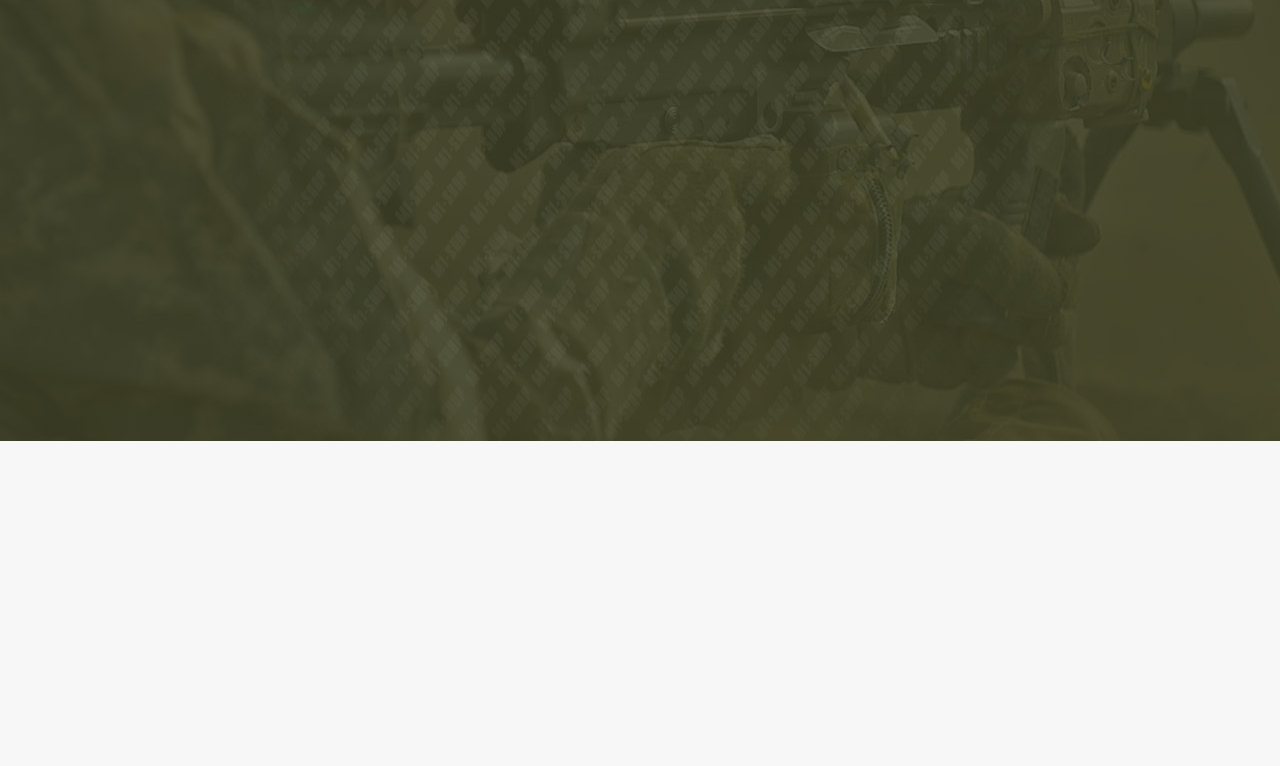
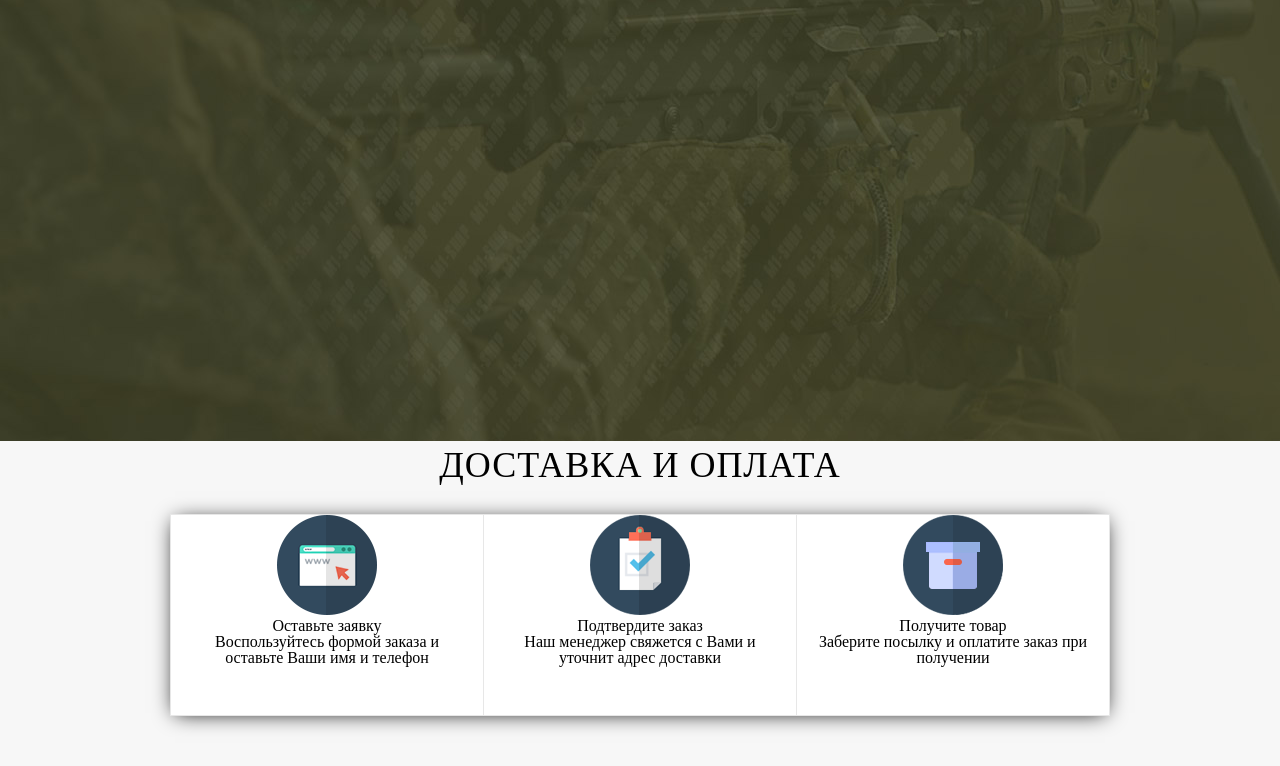
Before and after one commit to Zyside/zabandsir, a plain HTML site: page index.html in a window 1280 px wide. Shown: the part 1493-2259 px from the top of the page. Before the commit the page ends 1934 px from the top, so only its background shows below. Drawn offline with Linux system fonts and the light colour scheme.

Commit message:
New DIV and PNG files
New DIV and PNG files

```diff
--- a/css/css.css
+++ b/css/css.css
@@ -222,3 +222,28 @@ font-family: 'Open Sans Condensed', sans-serif;
 .wrapper2 h2{
 	padding: 26px 0;
 }
+
+.wrapper3{
+	background: #f7f7f7;
+    padding-bottom: 50px;
+    overflow: hidden;
+}
+.wrapper3 ul{
+	margin-top: 25px;
+    background: #fff;
+    border: 1px solid #e7e7e7;
+    display: block;
+    width: 938px;
+    height: 200px;
+    box-shadow: 0px 2px 20px -5px
+}
+.wrapper3 ul li {
+    float: left;
+    width: 282px;
+    padding: 0 15px 20px;
+    height: 180px;
+}
+.wrapper3 ul li.center {
+    border-left: 1px solid #e7e7e7;
+    border-right: 1px solid #e7e7e7
+}
--- a/index.html
+++ b/index.html
@@ -91,6 +91,29 @@
 							<a href="#openModal" class="button-white">Оставить заявку</a>
 					</div>
 				</div>
+					<div class="wrapper3">
+						<div class="section center">
+							<h2>ДОСТАВКА И ОПЛАТА</h2>
+								<ul>
+									<li>
+										<img alt="AMST - Армейские наручные часы" title="AMST - Армейские наручные часы" src="./img/wrapp31.png">
+											<h3 class="upp ms500">Оставьте заявку</h3>
+												<p>Воспользуйтесь формой заказа и оставьте Ваши имя и телефон</p>
+									</li>
+										<li class="center">
+											<img alt="AMST - Армейские наручные часы" title="AMST - Армейские наручные часы" src="./img/wrapp32.png">
+												<h3 class="upp ms500">Подтвердите заказ</h3>
+													<p>Наш менеджер свяжется с Вами и уточнит адрес доставки</p>
+										</li>
+											<li>
+												<img alt="AMST - Армейские наручные часы" title="AMST - Армейские наручные часы" src="./img/wrapp33.png">
+													<h3 class="upp ms500">Получите товар</h3>
+														<p>Заберите посылку и оплатите заказ при получении</p>
+											</li>
+								</ul>
+
+						</div>
+					</div>
 		</div>
 			<footer>
 				</footer>
```
Also changed, not shown: img/wrapp31.png (added), img/wrapp32.png (added), img/wrapp33.png (added).
